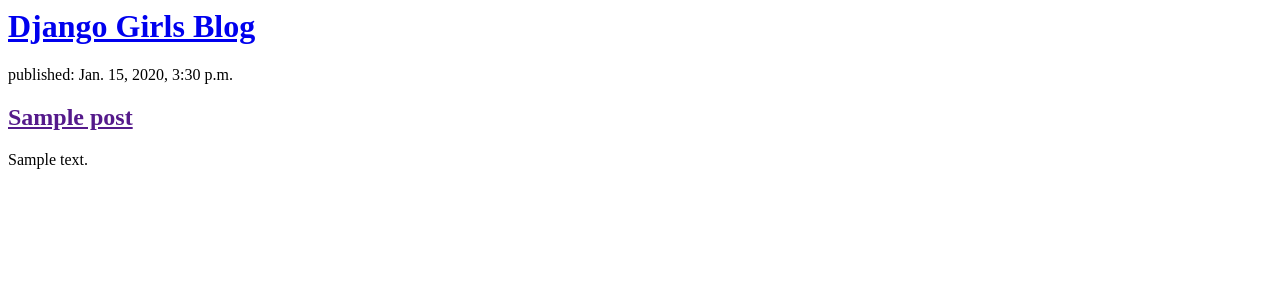
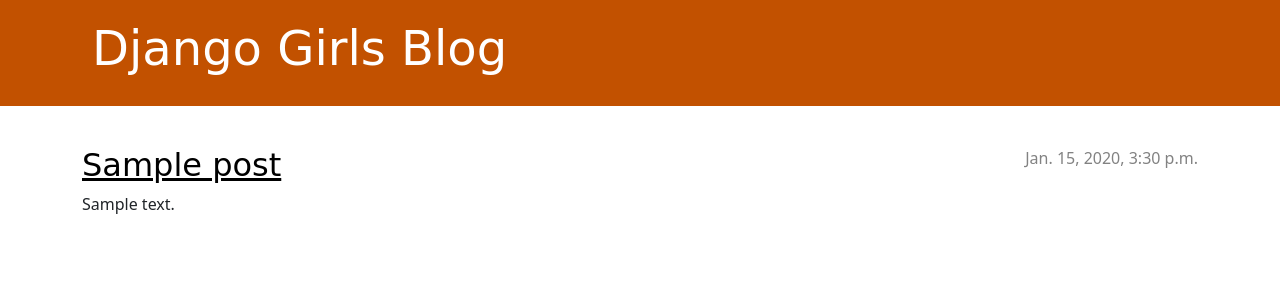
Before and after one commit to yaswanthbandaru/Blog, a Django app: template mysite/blog/templates/blog/post_list.html in a window 1280 px wide. Shown: the top 300 px of the page. Run offline with Django 3.2, Linux system fonts and the light colour scheme; the template is opened without the code that fills it: values that come from a table or form of the project are taken from there, others are empty; tables that the repository leaves empty hold one stand-in row (values such as "Sample post").

Commit message:
Adding statci files

```diff
--- /dev/null
+++ b/mysite/blog/static/css/blog.css
@@ -0,0 +1,70 @@
+.page-header {
+    background-color: #C25100;
+    margin-top: 0;
+    margin-bottom: 40px;
+    padding: 20px 20px 20px 40px;
+}
+
+.page-header h1,
+.page-header h1 a,
+.page-header h1 a:visited,
+.page-header h1 a:active {
+    color: #ffffff;
+    font-size: 36pt;
+    text-decoration: none;
+}
+
+h1,
+h2,
+h3,
+h4 {
+    font-family: 'Lobster', cursive;
+}
+
+.date {
+    color: #828282;
+}
+
+.save {
+    float: right;
+}
+
+.post-form textarea,
+.post-form input {
+    width: 100%;
+}
+
+.top-menu,
+.top-menu:hover,
+.top-menu:visited {
+    color: #ffffff;
+    float: right;
+    font-size: 26pt;
+    margin-right: 20px;
+}
+
+.post {
+    margin-bottom: 70px;
+}
+
+.post h2 a,
+.post h2 a:visited {
+    color: #000000;
+}
+
+.post > .date,
+.post > .actions {
+    float: right;
+}
+
+.btn-secondary,
+.btn-secondary:visited {
+    color: #C25100;
+    background: none;
+    border-color: #C25100;
+}
+
+.btn-secondary:hover {
+    color: #FFFFFF;
+    background-color: #C25100;
+}
--- a/mysite/blog/templates/blog/post_list.html
+++ b/mysite/blog/templates/blog/post_list.html
@@ -1,12 +1,41 @@
+{% load static %}
+<!DOCTYPE html>
+<html lang="en">
+    <head>
+        <meta charset="utf-8">
+        <meta name="viewport" content="width=device-width, initial-scale=1">
+        <meta http-equiv="refresh" content="10" url="http://www.yourdomain.com/index.html">
+        <title>Yaswanth blog</title>
 
-<header>
+
+        <link rel="stylesheet" href="https://cdn.jsdelivr.net/npm/bootstrap@5.1.3/dist/css/bootstrap.min.css" integrity="sha384-1BmE4kWBq78iYhFldvKuhfTAU6auU8tT94WrHftjDbrCEXSU1oBoqyl2QvZ6jIW3" crossorigin="anonymous">
+        <link rel="stylesheet" href="{% static 'css/blog.css' %}">
+    </head>
+    <body>
+
+        <header class="page-header">
+            <div class="container">
                 <h1><a href="/">Django Girls Blog</a></h1>
+            </div>
         </header>
 
+        <main class="container">
+            <div class="row">
+                <div class="col">
+
                     {% for post in posts %}
-    <article>
-        <time>published: {{ post.published_date }}</time>
+                        <article class="post">
+                            <time class="date">
+                                {{ post.published_date }}
+                            </time>
                             <h2><a href="">{{ post.title }}</a></h2>
                             <p>{{ post.text|linebreaksbr }}</p>
                         </article>
                     {% endfor %}
+
+                </div>
+            </div>
+        </main>
+
+    </body>
+</html>
```
Also changed, not shown: mysite/blog/templates/blog/base.html (added, +34 -0 lines). Lines whose indentation alone changed are shown as unchanged.
